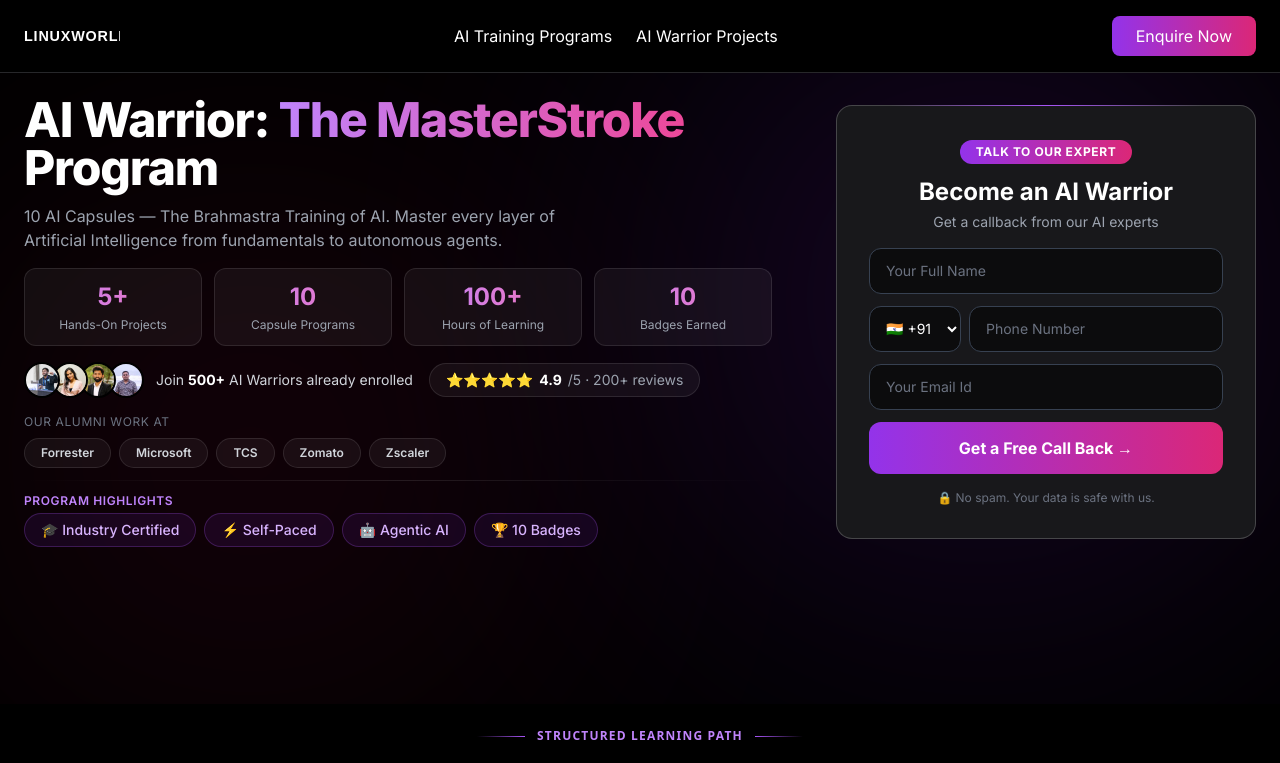
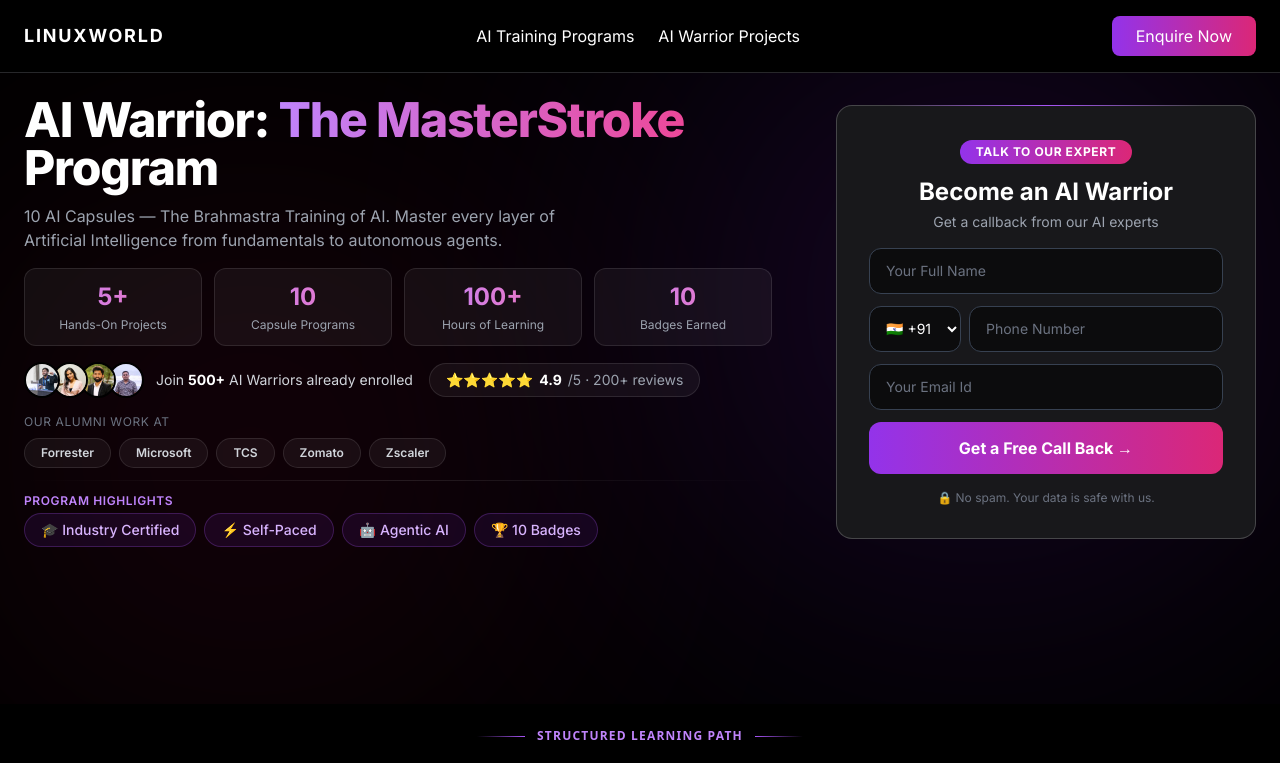
Before and after one commit to LWindia/AgenticAI, a Next.js app: page / in a window 1280 px wide. Shown: the top 763 px of the page. Built offline with nearby package versions, Linux system fonts and the light colour scheme.

Commit message:
Replace logo image with plain text LinuxWorld in both navbars - eliminates 1.18MB image download

```diff
--- a/src/components/customComponents/CourseNavbar.tsx
+++ b/src/components/customComponents/CourseNavbar.tsx
@@ -6,17 +6,10 @@
     <header className="sticky top-0 z-50 w-full bg-black border-b border-white/10">
       <div className="max-w-6xl mx-auto flex items-center justify-between py-3 px-6">
         <Link href="/" className="flex items-center" aria-label="LinuxWorld Home">
-          {/* SVG logo — ~500 bytes vs 1.18 MB PNG */}
-          {/* eslint-disable-next-line @next/next/no-img-element */}
-          <img
-            src="/assets/lw-logo.svg"
-            alt="LinuxWorld"
-            width={96}
-            height={18}
-            loading="eager"
-            decoding="sync"
-            style={{ width: 96, height: 18, objectFit: "contain" }}
-          />
+          {/* Plain text logo — zero image download, zero mobile crash risk */}
+          <span className="text-white font-bold text-lg tracking-widest uppercase select-none">
+            LinuxWorld
+          </span>
         </Link>
         <Link
           href="/"
--- a/src/components/customComponents/navbar/Navbar.tsx
+++ b/src/components/customComponents/navbar/Navbar.tsx
@@ -45,18 +45,11 @@
   return (
     <header className="fixed top-0 z-50 w-full bg-black border-b border-zinc-800">
       <div className="container mx-auto flex items-center justify-between py-4 px-6">
-        {/* Logo — SVG ~500 bytes vs 1.18 MB PNG */}
+        {/* Logo — plain text, zero image download */}
         <Link href="/" className="flex items-center" aria-label="LinuxWorld Home">
-          {/* eslint-disable-next-line @next/next/no-img-element */}
-          <img
-            src="/assets/lw-logo.svg"
-            alt="LinuxWorld"
-            width={96}
-            height={18}
-            loading="eager"
-            decoding="sync"
-            style={{ width: 96, height: 18, objectFit: 'contain' }}
-          />
+          <span className="text-white font-bold text-lg tracking-widest uppercase select-none">
+            LinuxWorld
+          </span>
         </Link>
 
         {/* Desktop Navigation */}
```
Also changed, not shown: public/assets/WHITE LW.png (added).
